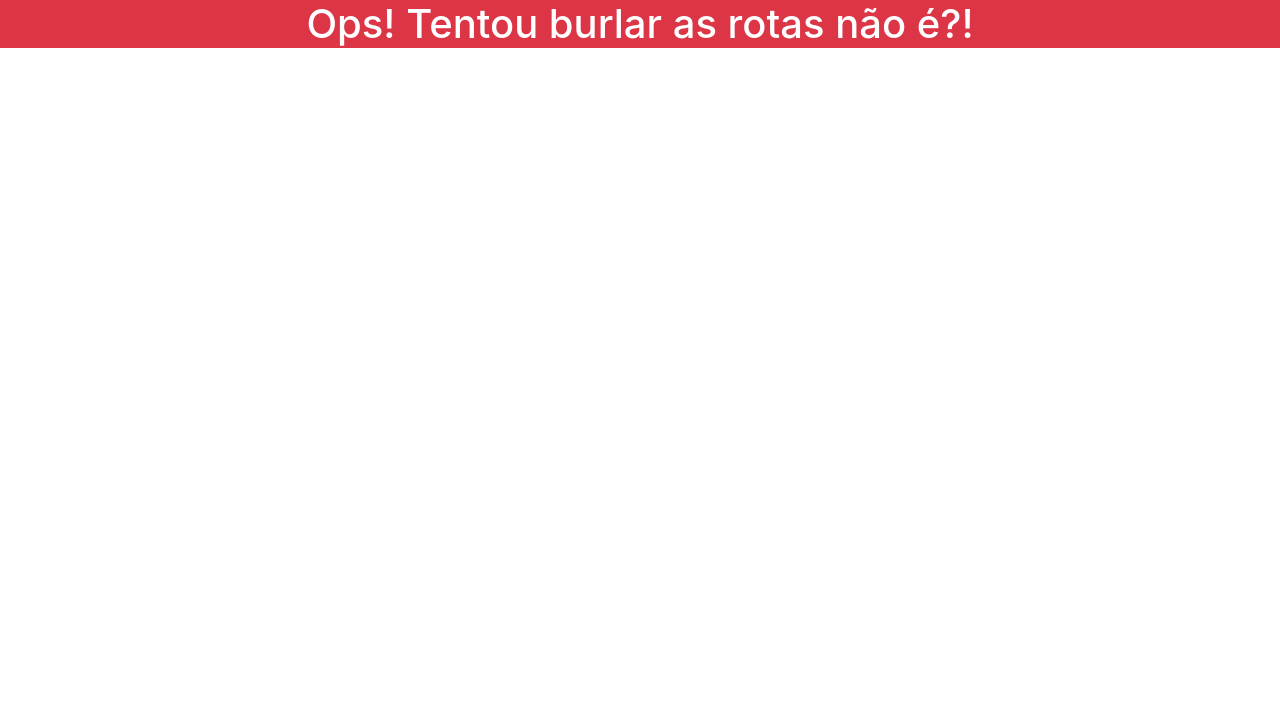
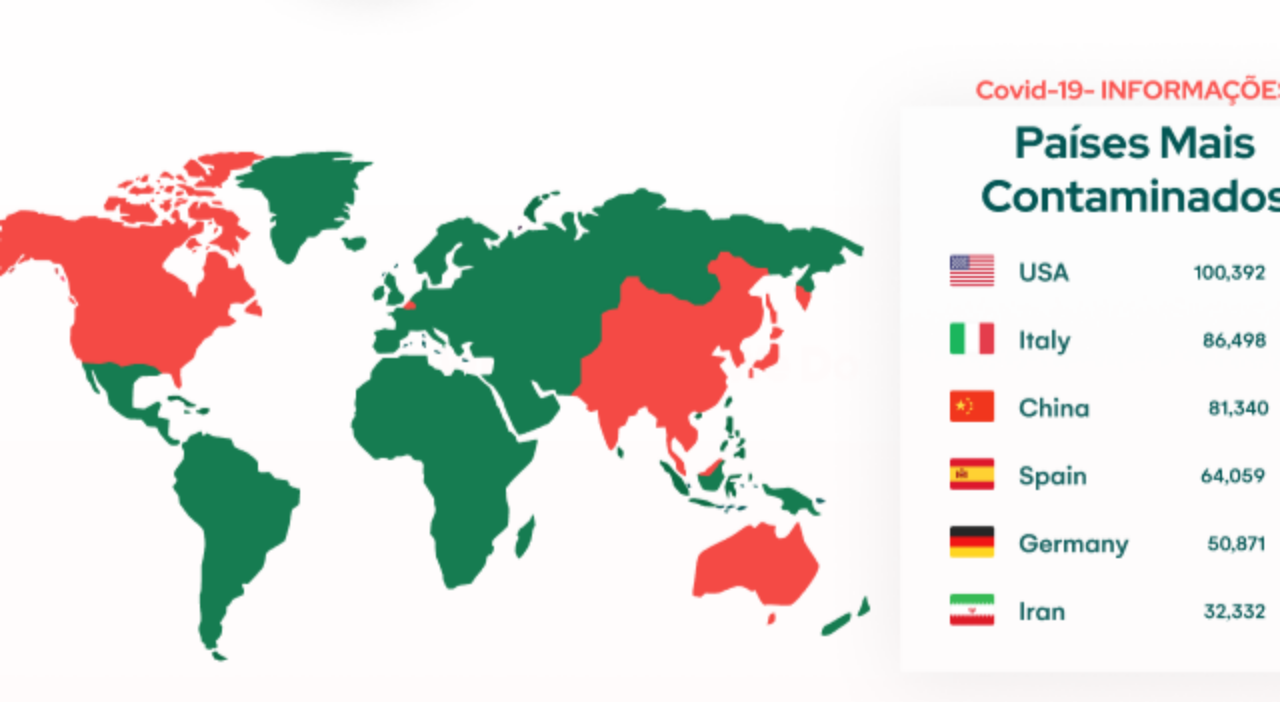
Before and after one commit to GuilhermeBorges3Ddev/Segundo-Meetup-para-Smarkio, a React (Create React App) app in the folder smk-vs-covid/: page /informacoes in a window 1280 px wide. Shown: the top 702 px of the page. Built offline with nearby package versions, Linux system fonts and the light colour scheme.

Commit message:
Info and why pages done

```diff
--- a/smk-vs-covid/src/App.js
+++ b/smk-vs-covid/src/App.js
@@ -7,6 +7,7 @@ import Ops from './pages/Ops';
 import Home from './pages/Home';
 import Why from './pages/Why';
 import Prevent from './pages/Prevent';
+import Info from './pages/Info';
 
 function App() {
   return (
@@ -15,6 +16,7 @@ function App() {
         <Route path="/" component={Home} exact />
         <Route path="/porque" component={Why} />
         <Route path="/prevencao" component={Prevent} />
+        <Route path="/informacoes" component={Info} />
         <Route component={Ops} />
       </Switch>
     </div>
--- /dev/null
+++ b/smk-vs-covid/src/assets/styles/Info.css
@@ -0,0 +1,8 @@
+.bg-smk-info {
+    background-image: url("../images/infoBg.png");
+    background-color: green;
+    height: 102vh;
+    background-position: center;
+    background-repeat: no-repeat;
+    background-size: cover;
+}
--- /dev/null
+++ b/smk-vs-covid/src/pages/Info.jsx
@@ -0,0 +1,8 @@
+import React from 'react';
+import "../assets/styles/Info.css";
+
+export default function Info() {
+    return (
+        <div className="bg-smk-info" />
+    )
+}
--- a/smk-vs-covid/src/pages/components/ButtonLinks.jsx
+++ b/smk-vs-covid/src/pages/components/ButtonLinks.jsx
@@ -12,7 +12,7 @@ export default function ButtonLinks() {
                 <Link to="/prevencao">Prevenção</Link>
             </Button>
             <Button className="bg-danger text-white btn-spaced">
-                <Link to="/info">Mais informações</Link>
+                <Link to="/informacoes">Mais informações</Link>
             </Button>
         </ButtonGroup>
     )
```
Also changed, not shown: smk-vs-covid/src/assets/images/infoBg.png (added).
